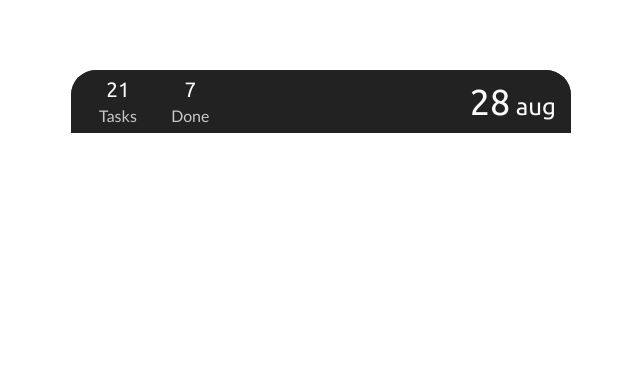
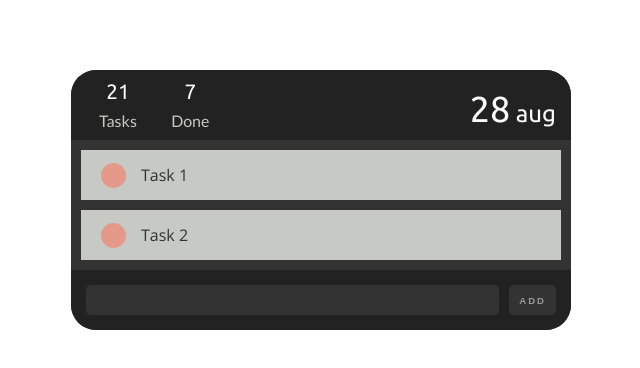
Before and after one commit to jwaltrip/react-todo-list, a React (Create React App) app: page / in a window 1280 px wide. Shown: the top 368 px of the page, without its empty margins (319-959 px from the left). Built offline with nearby package versions, Linux system fonts and the light colour scheme.

Commit message:
initial static structure built

```diff
--- a/public/index.html
+++ b/public/index.html
@@ -10,7 +10,7 @@
     -->
     <link rel="manifest" href="%PUBLIC_URL%/manifest.json">
     <link rel="shortcut icon" href="%PUBLIC_URL%/favicon.ico">
-    <link href="https://fonts.googleapis.com/css?family=Lato|Ubuntu" rel="stylesheet">
+    <link href="https://fonts.googleapis.com/css?family=Lato|Open+Sans|Ubuntu" rel="stylesheet">
     <!--
       Notice the use of %PUBLIC_URL% in the tags above.
       It will be replaced with the URL of the `public` folder during the build.
--- a/src/App.css
+++ b/src/App.css
@@ -4,9 +4,9 @@
   background: #333;
   font-family: arial;
   color: #FAFAFA;
-  -webkit-border-radius: 25px;
-  -moz-border-radius: 25px;
-  border-radius: 25px;
+  -webkit-border-radius: 25px 25px 25px 25px;
+  -moz-border-radius: 25px 25px 25px 25px;
+  border-radius: 25px 25px 25px 25px;
   margin: 70px auto;
 }
 
@@ -18,6 +18,7 @@
   border-radius: 25px 25px 0 0;
   padding: 5px 10px;
   justify-content: space-around;
+  height: 60px;
 }
 
 .header .stats {
@@ -55,3 +56,115 @@
   font-size: 24px;
   text-transform: lowercase;
 }
+
+.task {
+  background: #C7C9C5;
+  width: auto;
+  height: 50px;
+  margin: 10px 10px 10px 10px;
+  padding-left: 20px;
+  display: flex;
+  flex-direction: row;
+  justify-content: left;
+
+}
+
+.remove-btn {
+  margin: auto 0 auto 0;
+}
+
+.remove-task-btn {
+  flex: 1 0 auto;
+  visibility: hidden;
+  text-align: right;
+  color: red;
+  font-size: 1.7em;
+  padding-right: 20px;
+  cursor: pointer;
+}
+
+.remove-btn:hover .remove-task-btn {
+  visibility: visible;
+}
+
+.task .radio {
+  height: 25px;
+  width: 25px;
+  border-radius: 50%;
+  align-self: flex-start;
+  margin: auto 0 auto 0;
+  background-color: #E4998B;
+
+}
+
+.task:hover {
+  cursor: pointer;
+}
+
+.task:hover .radio {
+  background-color: #d5857e;
+}
+
+.task-name {
+  flex: 10 0 auto;
+  margin: auto 0 auto 0;
+  text-align: left;
+  padding-left: 15px;
+  font-family: 'Open Sans', sans-serif;
+  font-size: 1em;
+  color: #333;
+}
+
+.footer-form {
+  height: 60px;
+  -webkit-border-radius: 0 0 25px 25px;
+  -moz-border-radius: 0 0 25px 25px;
+  border-radius: 0 0 25px 25px;
+  display: flex;
+  background-color: #222;
+
+}
+
+.footer-form input[type=text] {
+  flex-grow: 1;
+  border-width: 0 0 1px 0;
+  margin: 15px 10px 15px 15px;
+  padding: 10px;
+  border-radius: 5px;
+  background-color: #333;
+  border-style: none;
+  text-shadow: none;
+  color: #999;
+  letter-spacing: 2px;
+  outline: none;
+}
+
+.footer-form input[type=text]::-webkit-input-placeholder{
+  color: #666;
+  letter-spacing: 2px;
+}
+
+.footer-form input[type=text]:focus{
+  background-color: #444;
+}
+
+.footer-form input[type=submit] {
+  display: block;
+  font-size: .6em;
+  margin: 15px 15px 15px 0;
+  padding: 10px;
+  background-color: #333;
+  border-radius: 5px;
+  border: none;
+  color: #999;
+  letter-spacing: 2px;
+  font-weight: bold;
+  text-shadow: none;
+  text-transform: uppercase;
+}
+
+.footer-form input[type=submit]:hover{
+  background: #4b71b5;
+  color: #fafafa;
+  cursor: pointer;
+}
--- a/src/App.js
+++ b/src/App.js
@@ -5,6 +5,7 @@ class App extends Component {
   render() {
     return (
       <div className="App">
+        {/* HEADER + STATS*/}
         <div className="header">
           <table className="stats">
             <tbody>
@@ -23,6 +24,39 @@ class App extends Component {
             <span className="date-small"> Aug</span>
           </div>
         </div>
+        {/* TASKS CONTAINER */}
+        <div className="tasks">
+          {/* INDIVIDUAL TASK */}
+          <div className="task">
+            <div className="radio">
+              <div className="radio-inactive"> </div>
+            </div>
+            <div className="task-name">
+              Task 1
+            </div>
+            <div className="remove-btn">
+              <a className="remove-task-btn">✖</a>
+            </div>
+          </div>
+          {/* INDIVIDUAL TASK */}
+          <div className="task">
+            <div className="radio">
+              <div className="radio-inactive"> </div>
+            </div>
+            <div className="task-name">
+              Task 2
+            </div>
+            <div className="remove-btn">
+              <a className="remove-task-btn">✖</a>
+            </div>
+          </div>
+        </div>
+
+        {/* FOOTER FORM */}
+        <div className="footer-form">
+          <input type="text" value="" />
+          <input type="submit" value="ADD" />
+        </div>
       </div>
     );
   }
```
